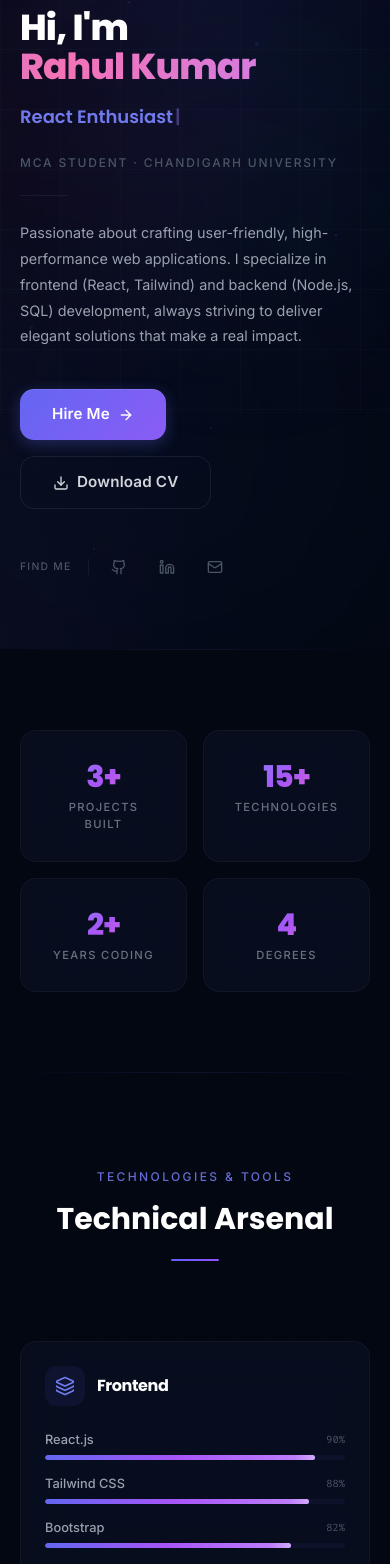
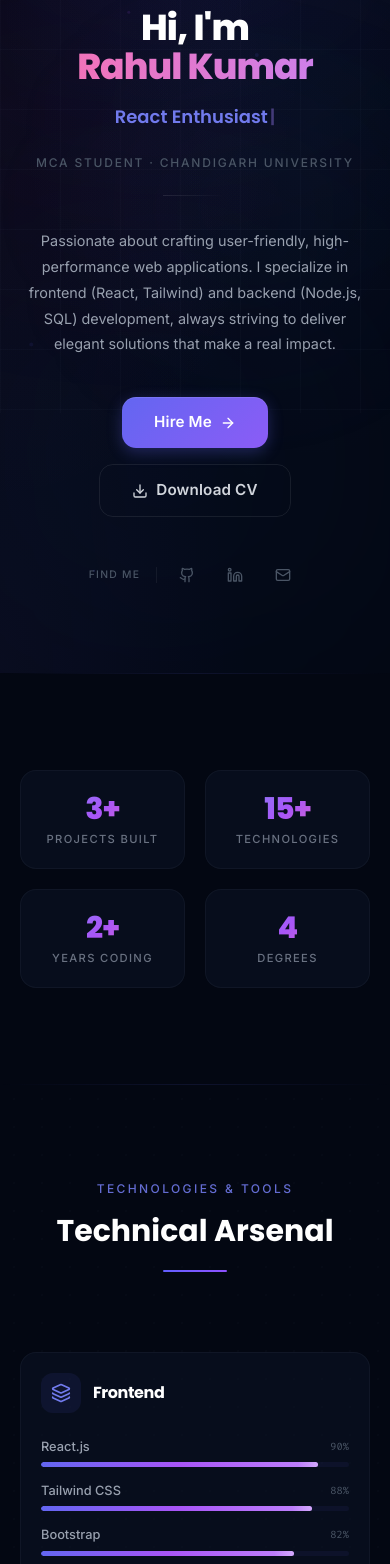
Before and after one commit to rahulkumarpass/Portfolio, a React (Vite) app: page / in a window 390 px wide. Shown: the part 431-1995 px from the top of the page. Built offline with nearby package versions, Linux system fonts and the light colour scheme.

Commit message:
feat: improved light theme UI, added better spacing, cards, and visual hierarchy

```diff
--- a/src/App.jsx
+++ b/src/App.jsx
@@ -137,10 +137,10 @@ function useCursorGlow(enabled) {
 // ━━━━━━━━━━━━━━━━━━━━━━━━━━━━━━━━━━━━━━━━━━━━━━━━
 const SectionWrapper = ({ children, className = '', delay = 0 }) => (
   <motion.div
-    initial={{ opacity: 0 }}
-    whileInView={{ opacity: 1 }}
-    viewport={{ once: true, margin: "-80px" }}
-    transition={{ duration: 0.7, delay, ease: [0.25, 0.46, 0.45, 0.94] }}
+    initial={{ opacity: 0, y: 30, filter: 'blur(6px)' }}
+    whileInView={{ opacity: 1, y: 0, filter: 'blur(0px)' }}
+    viewport={{ once: true, margin: "-60px" }}
+    transition={{ duration: 0.8, delay, ease: [0.25, 0.46, 0.45, 0.94] }}
     className={className}
   >
     {children}
@@ -167,7 +167,7 @@ function App() {
   }, [darkMode]);
 
   return (
-    <div className={`min-h-screen transition-colors duration-700 relative ${darkMode ? 'bg-gray-950 text-gray-200' : 'bg-white text-gray-800'}`}>
+    <div className={`min-h-screen transition-colors duration-700 relative ${darkMode ? 'bg-gray-950 text-gray-200' : 'bg-[#f8fafc] text-slate-800'}`}>
       {/* Cursor glow (dark mode only) */}
       {darkMode && <div ref={cursorRef} className="cursor-glow hidden lg:block" />}
 
@@ -185,31 +185,31 @@ function App() {
       <main className="relative z-10">
         <Hero darkMode={darkMode} data={portfolioData} />
 
-        <div className="section-divider max-w-5xl mx-auto" />
+        <div className={`${darkMode ? 'section-divider' : 'section-divider-light'} max-w-5xl mx-auto`} />
 
         <SectionWrapper>
           <Stats darkMode={darkMode} data={portfolioData} />
         </SectionWrapper>
 
-        <div className="section-divider max-w-5xl mx-auto" />
+        <div className={`${darkMode ? 'section-divider' : 'section-divider-light'} max-w-5xl mx-auto`} />
 
         <SectionWrapper>
           <Skills darkMode={darkMode} data={portfolioData} />
         </SectionWrapper>
 
-        <div className="section-divider max-w-5xl mx-auto" />
+        <div className={`${darkMode ? 'section-divider' : 'section-divider-light'} max-w-5xl mx-auto`} />
 
         <SectionWrapper>
           <Projects darkMode={darkMode} data={portfolioData} />
         </SectionWrapper>
 
-        <div className="section-divider max-w-5xl mx-auto" />
+        <div className={`${darkMode ? 'section-divider' : 'section-divider-light'} max-w-5xl mx-auto`} />
 
         <SectionWrapper>
           <Education darkMode={darkMode} data={portfolioData} />
         </SectionWrapper>
 
-        <div className="section-divider max-w-5xl mx-auto" />
+        <div className={`${darkMode ? 'section-divider' : 'section-divider-light'} max-w-5xl mx-auto`} />
 
         <SectionWrapper>
           <Contact darkMode={darkMode} data={portfolioData} />
--- a/src/components/Education.jsx
+++ b/src/components/Education.jsx
@@ -4,7 +4,7 @@ import { GraduationCap } from 'lucide-react';
 import SectionHeading from './SectionHeading';
 
 const Education = ({ darkMode, data }) => (
-    <section id="education" className={`py-24 px-5 sm:px-8 relative ${darkMode ? '' : 'bg-gray-50/60'}`}>
+    <section id="education" className={`py-24 px-5 sm:px-8 relative ${darkMode ? '' : 'bg-[#f1f5f9]'}`}>
         <div className="absolute inset-0 dot-pattern opacity-20 pointer-events-none" />
         <div className="max-w-3xl mx-auto relative z-10">
             <SectionHeading darkMode={darkMode} subtitle="Academic journey">
@@ -15,7 +15,7 @@ const Education = ({ darkMode, data }) => (
                 {/* Timeline line */}
                 <div className="absolute left-[18px] md:left-[22px] top-2 bottom-2 w-px timeline-line" />
 
-                <div className="space-y-10">
+                <div className="space-y-12">
                     {data.education.map((edu, index) => (
                         <motion.div
                             key={index}
@@ -55,7 +55,7 @@ const Education = ({ darkMode, data }) => (
                                     </h3>
                                     <span className={`text-[0.65rem] font-mono px-2 py-1.5 rounded-md whitespace-nowrap ${darkMode
                                         ? 'bg-white/[0.04] text-gray-500'
-                                        : 'bg-gray-100 text-gray-400'
+                                        : 'bg-slate-100 text-slate-500'
                                         }`}>{edu.year}</span>
                                 </div>
                                 <p className={`font-medium text-sm mb-4 flex items-center gap-1.5 ${darkMode ? 'text-indigo-400/80' : 'text-indigo-600'}`}>
--- a/src/components/Footer.jsx
+++ b/src/components/Footer.jsx
@@ -1,9 +1,9 @@
 import React from 'react';
 
 const Footer = ({ darkMode }) => (
-    <footer className={`py-6 px-5 sm:px-8 relative ${darkMode ? 'border-t border-white/[0.03]' : 'border-t border-gray-100'}`}>
+    <footer className={`py-8 px-5 sm:px-8 relative ${darkMode ? 'border-t border-white/[0.03]' : 'bg-[#f1f5f9] border-t border-slate-200/60'}`}>
         <div className="absolute top-0 left-0 right-0 h-px bg-gradient-to-r from-transparent via-indigo-500/15 to-transparent" />
-        <p className={`text-center text-[0.7rem] tracking-wide ${darkMode ? 'text-gray-600' : 'text-gray-400'}`}>
+        <p className={`text-center text-[0.75rem] tracking-wide ${darkMode ? 'text-gray-600' : 'text-slate-500'}`}>
             © 2026 Rahul Kumar
         </p>
     </footer>
--- a/src/components/Hero.jsx
+++ b/src/components/Hero.jsx
@@ -116,7 +116,7 @@ const Hero = ({ darkMode, data }) => {
         <section
             ref={sectionRef}
             id="about"
-            className="min-h-[100dvh] flex items-center pt-24 pb-16 px-5 sm:px-8 relative overflow-hidden"
+            className="min-h-[100dvh] flex items-center pt-24 pb-20 px-5 sm:px-8 relative overflow-hidden"
         >
             {/* Mesh BG */}
             <div className="absolute inset-0 mesh-bg" />
@@ -149,7 +149,7 @@ const Hero = ({ darkMode, data }) => {
                 {/* Text Content */}
                 <motion.div
                     style={{ y: textY }}
-                    className="order-2 md:order-1"
+                    className="order-2 md:order-1 text-center md:text-left"
                 >
                     {/* Status badge */}
                     <motion.div
@@ -204,7 +204,7 @@ const Hero = ({ darkMode, data }) => {
                         initial={{ opacity: 0 }}
                         animate={{ opacity: 1 }}
                         transition={{ delay: 0.7 }}
-                        className={`text-xs font-medium mb-6 tracking-[0.15em] uppercase ${darkMode ? 'text-gray-600' : 'text-gray-400'}`}
+                        className={`text-xs font-medium mb-6 tracking-[0.15em] uppercase ${darkMode ? 'text-gray-600' : 'text-slate-500'}`}
                     >
                         {data.personal.subtitle}
                     </motion.p>
@@ -214,14 +214,14 @@ const Hero = ({ darkMode, data }) => {
                         initial={{ scaleX: 0 }}
                         animate={{ scaleX: 1 }}
                         transition={{ delay: 0.75, duration: 0.6 }}
-                        className={`w-12 h-px mb-6 origin-left ${darkMode ? 'bg-white/[0.06]' : 'bg-gray-200'}`}
+                        className={`w-16 h-px mb-8 origin-left mx-auto md:mx-0 ${darkMode ? 'bg-gradient-to-r from-white/10 to-transparent' : 'bg-gradient-to-r from-slate-300 to-transparent'}`}
                     />
 
                     <motion.p
                         initial={{ opacity: 0, y: 15 }}
                         animate={{ opacity: 1, y: 0 }}
                         transition={{ delay: 0.8, duration: 0.6 }}
-                        className={`text-[0.9rem] lg:text-[0.95rem] mb-10 leading-[1.8] max-w-md ${darkMode ? 'text-gray-400' : 'text-gray-500'}`}
+                        className={`text-[0.9rem] lg:text-[0.95rem] mb-10 leading-[1.8] max-w-md ${darkMode ? 'text-gray-400' : 'text-slate-600'}`}
                     >
                         {data.about}
                     </motion.p>
@@ -231,7 +231,7 @@ const Hero = ({ darkMode, data }) => {
                         initial={{ opacity: 0, y: 15 }}
                         animate={{ opacity: 1, y: 0 }}
                         transition={{ delay: 0.9, duration: 0.6 }}
-                        className="flex flex-wrap gap-4 items-center"
+                        className="flex flex-wrap gap-4 items-center justify-center md:justify-start"
                     >
                         <div
                             ref={hireMeMagnetic.ref}
@@ -260,7 +260,7 @@ const Hero = ({ darkMode, data }) => {
                                 download
                                 className={`btn-secondary inline-flex items-center gap-2 border group ${darkMode
                                     ? 'border-white/[0.08] text-gray-300 hover:bg-white/[0.03] hover:border-white/[0.15]'
-                                    : 'border-gray-200 text-gray-600 hover:bg-gray-50 hover:border-gray-300'
+                                    : 'border-slate-200 text-slate-700 hover:bg-white hover:border-slate-300 shadow-sm'
                                     }`}
                             >
                                 <Download size={16} className="group-hover:-translate-y-0.5 transition-transform duration-300" />
@@ -274,9 +274,9 @@ const Hero = ({ darkMode, data }) => {
                         initial={{ opacity: 0 }}
                         animate={{ opacity: 1 }}
                         transition={{ delay: 1.1 }}
-                        className="flex items-center gap-3 mt-10"
+                        className="flex items-center gap-3 mt-10 justify-center md:justify-start"
                     >
-                        <span className={`text-[0.65rem] font-medium mr-1 tracking-[0.12em] uppercase ${darkMode ? 'text-gray-600' : 'text-gray-400'}`}>
+                        <span className={`text-[0.65rem] font-medium mr-1 tracking-[0.12em] uppercase ${darkMode ? 'text-gray-600' : 'text-slate-400'}`}>
                             Find me
                         </span>
                         <div className={`w-px h-4 ${darkMode ? 'bg-white/[0.06]' : 'bg-gray-200'}`} />
@@ -295,7 +295,7 @@ const Hero = ({ darkMode, data }) => {
                                 title={social.label}
                                 className={`p-2.5 rounded-xl transition-all duration-400 ${darkMode
                                     ? 'text-gray-600 hover:text-indigo-400 hover:bg-white/[0.04] active:scale-90'
-                                    : 'text-gray-400 hover:text-indigo-600 hover:bg-indigo-50 active:scale-90'
+                                    : 'text-slate-500 hover:text-indigo-600 hover:bg-indigo-50/80 active:scale-90'
                                     }`}
                             >
                                 {social.icon}
--- a/src/components/SectionHeading.jsx
+++ b/src/components/SectionHeading.jsx
@@ -14,7 +14,7 @@ const SectionHeading = ({ children, darkMode, subtitle }) => (
             whileInView={{ opacity: 1, y: 0 }}
             viewport={{ once: true }}
             transition={{ delay: 0.1, duration: 0.5 }}
-            className="text-xs font-medium uppercase tracking-[0.2em] text-indigo-400/80 mb-4"
+            className={`text-xs font-medium uppercase tracking-[0.2em] mb-4 ${darkMode ? 'text-indigo-400/80' : 'text-indigo-500'}`}
         >
             {subtitle}
         </motion.p>
@@ -26,7 +26,7 @@ const SectionHeading = ({ children, darkMode, subtitle }) => (
             whileInView={{ scaleX: 1 }}
             viewport={{ once: true }}
             transition={{ delay: 0.3, duration: 0.6, ease: [0.25, 0.46, 0.45, 0.94] }}
-            className="mt-5 mx-auto w-12 h-[2px] rounded-full bg-gradient-to-r from-indigo-500 to-violet-500 origin-center"
+            className="mt-5 mx-auto w-16 h-[2px] rounded-full bg-gradient-to-r from-indigo-500 to-violet-500 origin-center"
         />
     </motion.div>
 );
--- a/src/components/Stats.jsx
+++ b/src/components/Stats.jsx
@@ -36,7 +36,7 @@ const StatItem = ({ stat, darkMode, index }) => {
             viewport={{ once: true, amount: 0.5 }}
             transition={{ delay: index * 0.1, duration: 0.6, ease: [0.25, 0.46, 0.45, 0.94] }}
             whileHover={{ y: -5, scale: 1.03 }}
-            className={`relative text-center p-7 rounded-2xl transition-all duration-500 group ${darkMode
+            className={`relative text-center p-5 sm:p-7 rounded-2xl transition-all duration-500 group ${darkMode
                 ? 'glass-card'
                 : 'glass-card-light'
                 }`}
@@ -49,7 +49,7 @@ const StatItem = ({ stat, darkMode, index }) => {
             <div className="font-heading text-3xl sm:text-4xl md:text-5xl font-extrabold gradient-text mb-1 tracking-tight">
                 {count}{stat.suffix}
             </div>
-            <div className={`text-[0.7rem] font-medium tracking-[0.12em] uppercase ${darkMode ? 'text-gray-500' : 'text-gray-400'}`}>
+            <div className={`text-[0.7rem] font-medium tracking-[0.12em] uppercase ${darkMode ? 'text-gray-500' : 'text-slate-500'}`}>
                 {stat.label}
             </div>
         </motion.div>
@@ -57,8 +57,8 @@ const StatItem = ({ stat, darkMode, index }) => {
 };
 
 const Stats = ({ darkMode, data }) => (
-    <section className="py-20 px-5 sm:px-8">
-        <div className="max-w-5xl mx-auto grid grid-cols-2 md:grid-cols-4 gap-4 md:gap-5">
+    <section className="py-24 px-5 sm:px-8">
+        <div className="max-w-5xl mx-auto grid grid-cols-2 md:grid-cols-4 gap-5 md:gap-6">
             {data.stats.map((stat, index) => (
                 <StatItem key={index} stat={stat} darkMode={darkMode} index={index} />
             ))}
--- a/src/index.css
+++ b/src/index.css
@@ -86,19 +86,23 @@ body {
   }
 
   .glass-card-light {
-    background: rgba(255, 255, 255, 0.6);
-    backdrop-filter: blur(24px) saturate(1.2);
-    -webkit-backdrop-filter: blur(24px) saturate(1.2);
-    border: 1px solid rgba(226, 232, 240, 0.7);
-    transition: all 0.5s cubic-bezier(0.25, 0.46, 0.45, 0.94);
+    background: #ffffff;
+    border: 1px solid #e2e8f0;
+    border-radius: 16px;
+    box-shadow:
+      0 1px 3px rgba(0, 0, 0, 0.04),
+      0 4px 12px rgba(0, 0, 0, 0.03);
+    transition: all 0.4s cubic-bezier(0.25, 0.46, 0.45, 0.94);
   }
 
   .glass-card-light:hover {
-    background: rgba(255, 255, 255, 0.8);
-    border-color: rgba(99, 102, 241, 0.2);
+    background: #ffffff;
+    border-color: #cbd5e1;
+    transform: translateY(-4px);
     box-shadow:
-      0 0 0 1px rgba(99, 102, 241, 0.04),
-      0 8px 40px rgba(0, 0, 0, 0.06);
+      0 8px 30px rgba(0, 0, 0, 0.08),
+      0 2px 8px rgba(0, 0, 0, 0.04),
+      0 0 0 1px rgba(99, 102, 241, 0.04);
   }
 
   /* ── Neon Glow ── */
@@ -139,6 +143,7 @@ body {
     background-size: 300% 300%;
     animation: gradient-shift 5s ease infinite;
     -webkit-mask: linear-gradient(#fff 0 0) content-box, linear-gradient(#fff 0 0);
+    mask: linear-gradient(#fff 0 0) content-box, linear-gradient(#fff 0 0);
     -webkit-mask-composite: xor;
     mask-composite: exclude;
     pointer-events: none;
@@ -206,6 +211,25 @@ body {
 
   .btn-secondary:active {
     transform: scale(0.97);
+  }
+
+  /* ── Light-mode specific enhancements ── */
+  .light-card {
+    background: #ffffff;
+    border: 1px solid #e2e8f0;
+    border-radius: 16px;
+    box-shadow:
+      0 1px 3px rgba(0, 0, 0, 0.04),
+      0 4px 12px rgba(0, 0, 0, 0.03);
+    transition: all 0.4s cubic-bezier(0.25, 0.46, 0.45, 0.94);
+  }
+
+  .light-card:hover {
+    border-color: #cbd5e1;
+    transform: translateY(-3px);
+    box-shadow:
+      0 8px 30px rgba(0, 0, 0, 0.08),
+      0 2px 8px rgba(0, 0, 0, 0.04);
   }
 }
 
@@ -299,6 +323,20 @@ body {
   animation: orbit 20s linear infinite;
 }
 
+/* ── Section scroll reveal ── */
+@keyframes slide-up-blur {
+  from {
+    opacity: 0;
+    transform: translateY(24px);
+    filter: blur(6px);
+  }
+  to {
+    opacity: 1;
+    transform: translateY(0);
+    filter: blur(0px);
+  }
+}
+
 /* ===== BACKGROUND PATTERNS ===== */
 .mesh-bg {
   background-image:
@@ -326,6 +364,12 @@ body {
 ::selection {
   background: rgba(99, 102, 241, 0.25);
   color: #e0e7ff;
+}
+
+/* Light mode selection */
+:root:not(.dark) ::selection {
+  background: rgba(99, 102, 241, 0.15);
+  color: #1e293b;
 }
 
 /* ===== FOCUS ===== */
@@ -426,6 +470,11 @@ body {
   background: linear-gradient(90deg, transparent, rgba(99, 102, 241, 0.12), transparent);
 }
 
+.section-divider-light {
+  height: 1px;
+  background: linear-gradient(90deg, transparent, rgba(148, 163, 184, 0.3), transparent);
+}
+
 /* ===== FLOATING PARTICLES ===== */
 .particle {
   position: absolute;
```
Also changed, not shown: src/components/Contact.jsx (+7 -6 lines), src/components/Navbar.jsx (+7 -7 lines), src/components/Projects.jsx (+7 -5 lines), src/components/Skills.jsx (+5 -5 lines).
